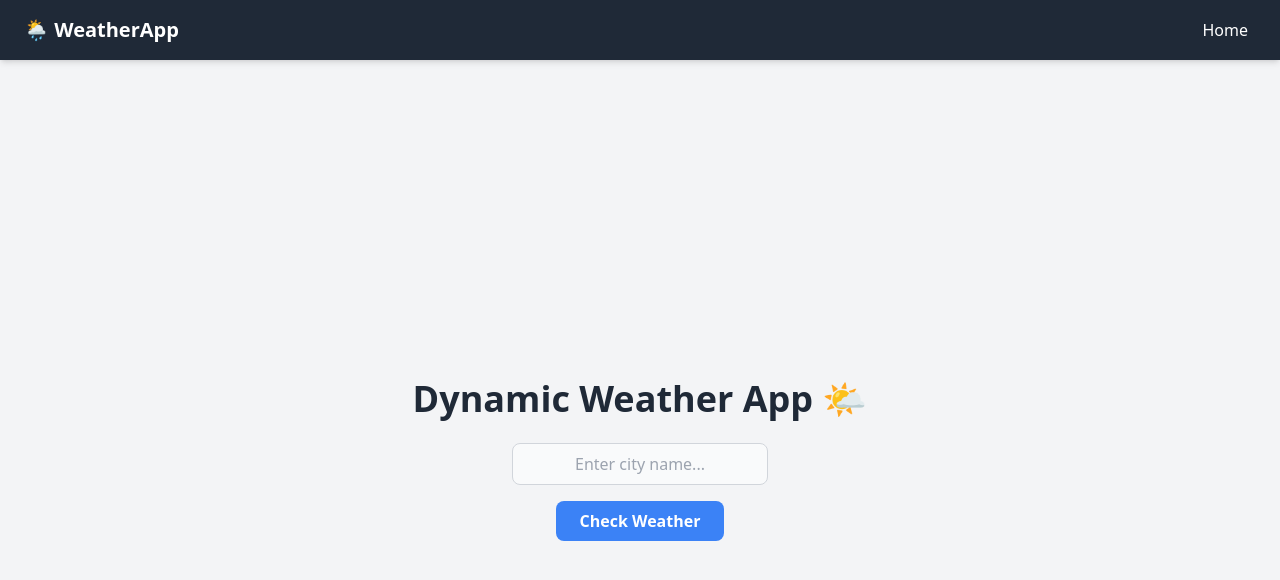
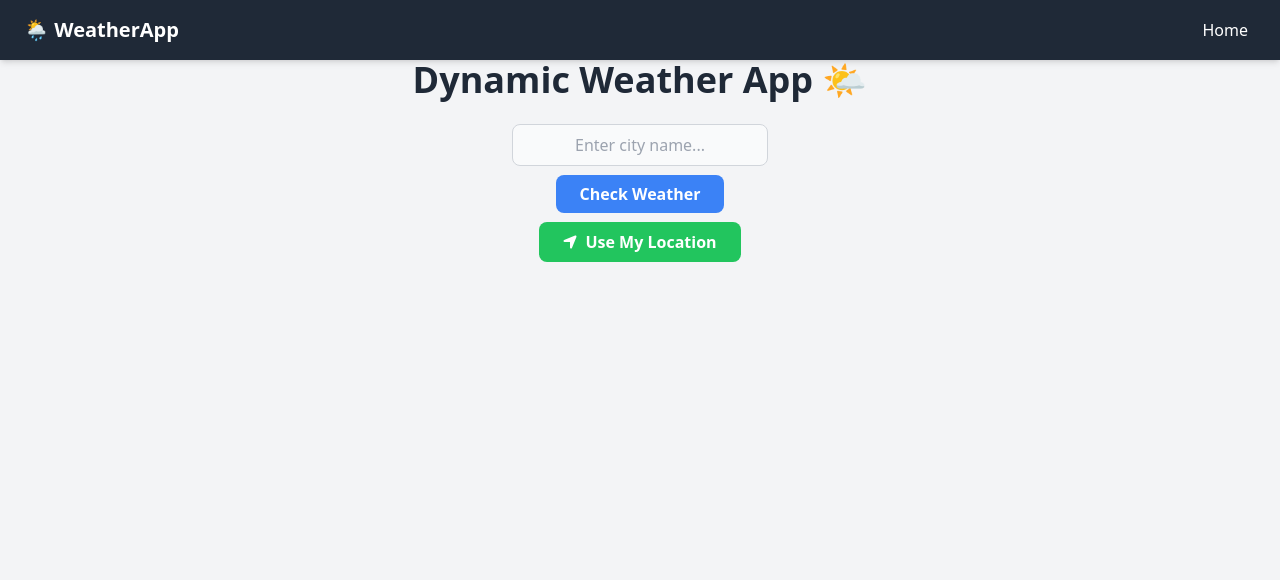
Before and after one commit to mariokreitz/DynamicWeatherApp, a React (Vite) app: page / in a window 1280 px wide. Shown: the top 580 px of the page. Built offline with nearby package versions, Linux system fonts and the light colour scheme; no server answers.

Commit message:
feat: add geolocation functionality to set city based on user's location

```diff
--- a/src/pages/Home.tsx
+++ b/src/pages/Home.tsx
@@ -1,6 +1,8 @@
 import React, { useContext } from "react";
 import { WeatherContext } from "../context/WeatherContext";
 import { Link } from "react-router-dom";
+import { FontAwesomeIcon } from "@fortawesome/react-fontawesome";
+import { faLocationArrow } from "@fortawesome/free-solid-svg-icons";
 
 const Home = () => {
   const weatherContext = useContext(WeatherContext);
@@ -13,8 +15,26 @@ const Home = () => {
     setCity(e.target.value);
   };
 
+  const handleGeolocation = () => {
+    if (navigator.geolocation) {
+      navigator.geolocation.getCurrentPosition(
+        (position) => {
+          const { latitude, longitude } = position.coords;
+          const geoCity = `${latitude},${longitude}`;
+          setCity(geoCity);
+        },
+        (error) => {
+          alert("Unable to retrieve your location");
+          console.error(error);
+        }
+      );
+    } else {
+      alert("Geolocation is not supported by this browser.");
+    }
+  };
+
   return (
-    <div className="flex flex-col items-center justify-center h-screen px-4">
+    <div className="flex flex-col items-center justify-center  px-4">
       <h1 className="text-4xl font-bold mb-6 text-center">Dynamic Weather App 🌤</h1>
       <input
         type="text"
@@ -23,9 +43,17 @@ const Home = () => {
         onChange={handleCityChange}
         className="border border-gray-300 dark:border-gray-700 px-4 py-2 rounded-lg mb-4 w-64 text-center bg-gray-50 dark:bg-gray-800"
       />
-      <Link to={`/city/${city}`} className="bg-blue-500 hover:bg-blue-600 text-white font-semibold px-6 py-2 rounded-lg">
-        Check Weather
-      </Link>
+      <div className="mb-4">
+        <Link to={`/city/${city}`} className="bg-blue-500 hover:bg-blue-600 text-white font-semibold px-6 py-2 rounded-lg">
+          Check Weather
+        </Link>
+      </div>
+      <button
+        onClick={handleGeolocation}
+        className="bg-green-500 hover:bg-green-600 text-white font-semibold px-6 py-2 rounded-lg flex items-center">
+        <FontAwesomeIcon icon={faLocationArrow} className="mr-2" />
+        Use My Location
+      </button>
     </div>
   );
 };
```
